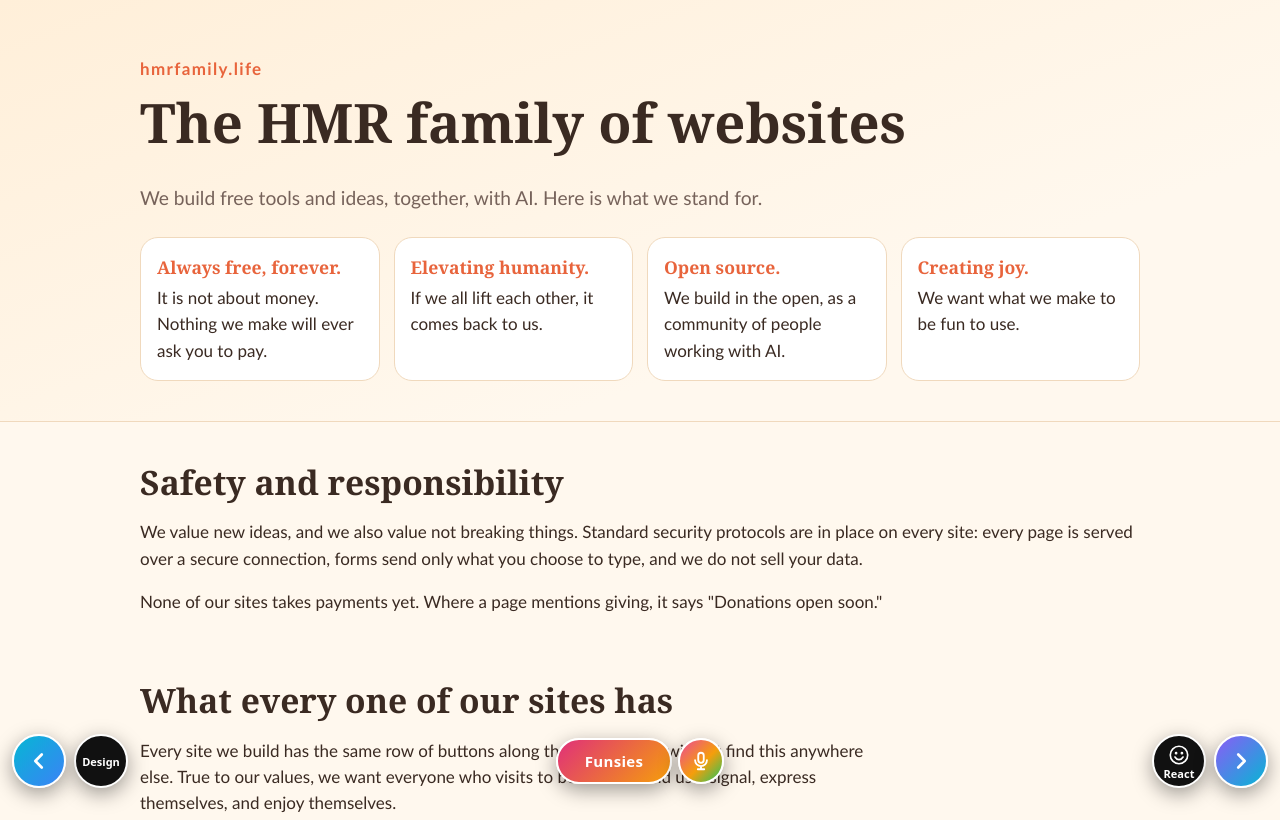
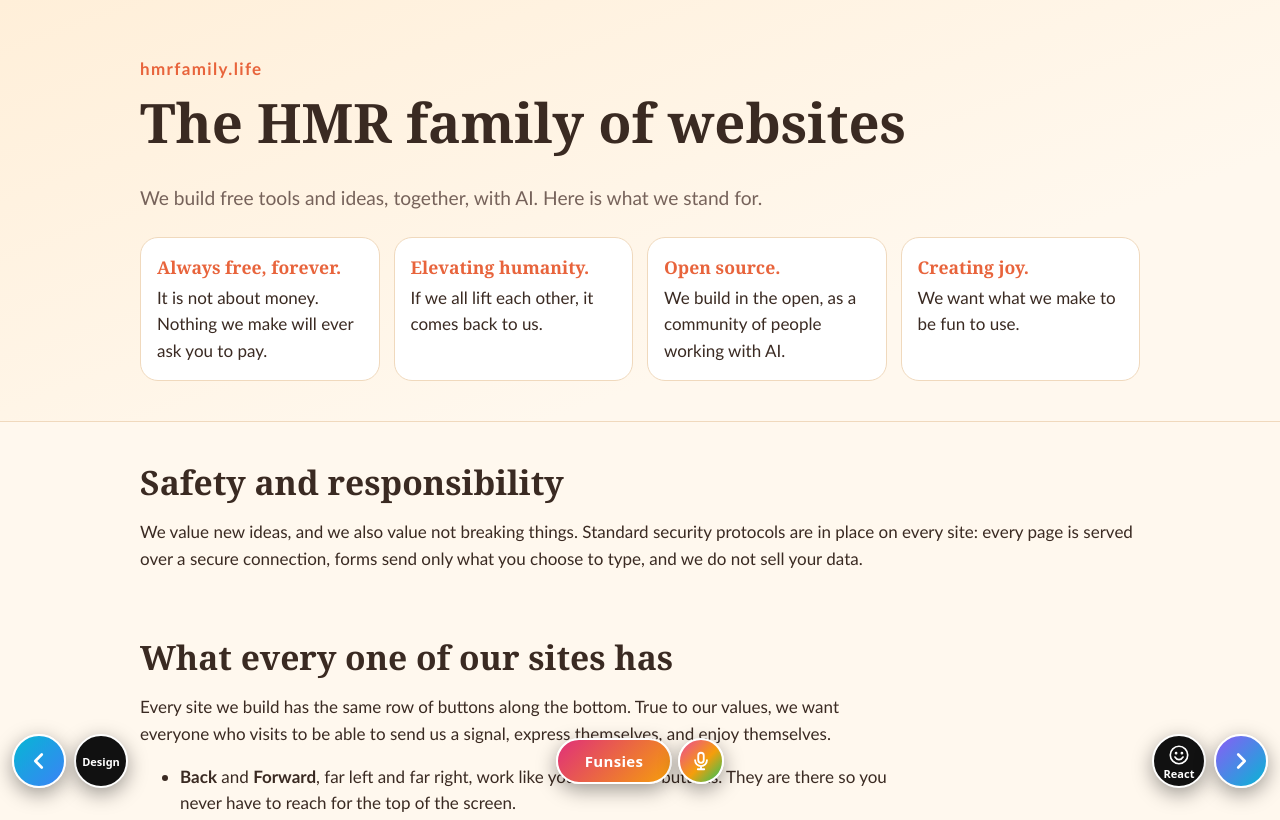
Before and after one commit to AtlasJumped/hmrfamily.life, a plain HTML site: page index.html in a window 1280 px wide. Shown: the top 820 px of the page. Drawn offline with Linux system fonts and the light colour scheme.

Commit message:
Copy fixes per Leo 19:12
Co-Authored-By: Claude Opus 5.5 <noreply@anthropic.com>
Claude-Session: https://claude.ai/code/session_016XeNt2exyhbEygvgDbqo3Q

```diff
--- a/index.html
+++ b/index.html
@@ -32,11 +32,10 @@
   <section class="wrap" aria-labelledby="safe-h">
     <h2 id="safe-h">Safety and responsibility</h2>
     <p>We value new ideas, and we also value not breaking things. Standard security protocols are in place on every site: every page is served over a secure connection, forms send only what you choose to type, and we do not sell your data.</p>
-    <p>None of our sites takes payments yet. Where a page mentions giving, it says "Donations open soon."</p>
   </section>
   <section class="wrap talk" aria-labelledby="talk-h">
     <h2 id="talk-h">What every one of our sites has</h2>
-    <p>Every site we build has the same row of buttons along the bottom. You will not find this anywhere else. True to our values, we want everyone who visits to be able to send us a signal, express themselves, and enjoy themselves.</p>
+    <p>Every site we build has the same row of buttons along the bottom. True to our values, we want everyone who visits to be able to send us a signal, express themselves, and enjoy themselves.</p>
     <ul>
       <li><b>Back</b> and <b>Forward</b>, far left and far right, work like your browser's buttons. They are there so you never have to reach for the top of the screen.</li>
       <li><b>Design</b>, bottom left, rebuilds the page from its words in a new style. Shuffle through dozens of designs, go back to one you liked, rate each from hate to love, or switch to text only to proofread. People like different things. We believe the way to design for perfection is to give you the controls. We build a solid starting point, and you shape it.</li>
```
